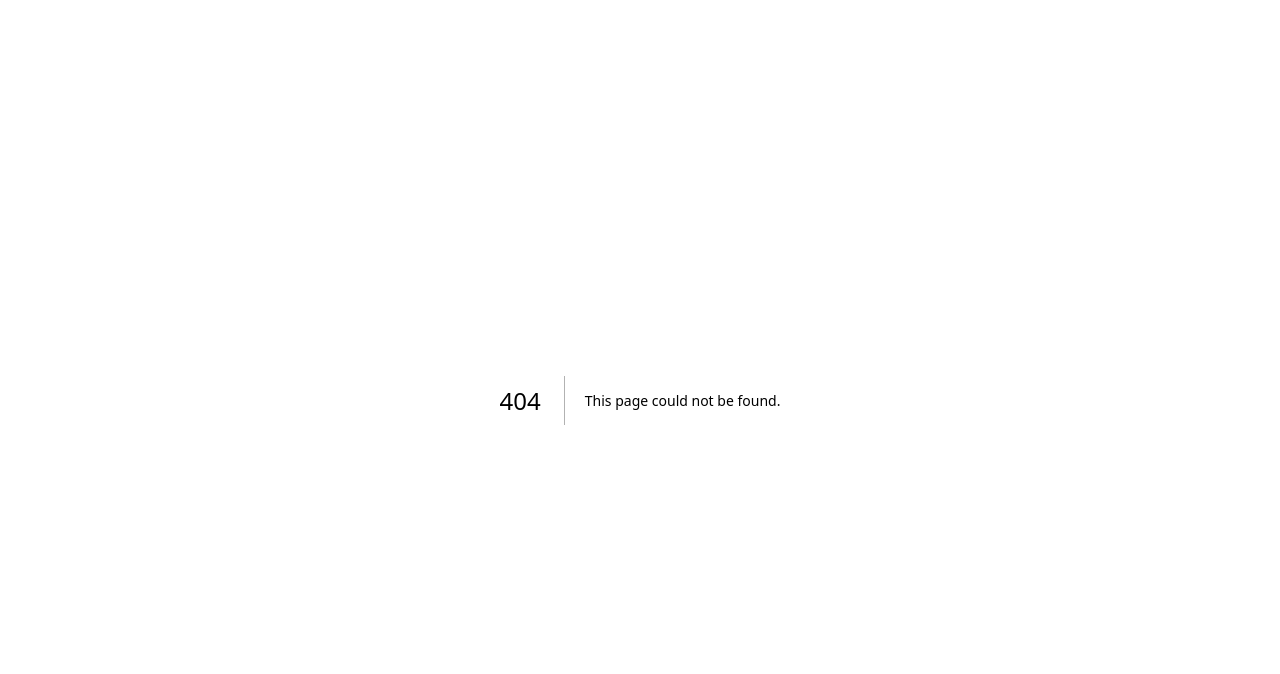
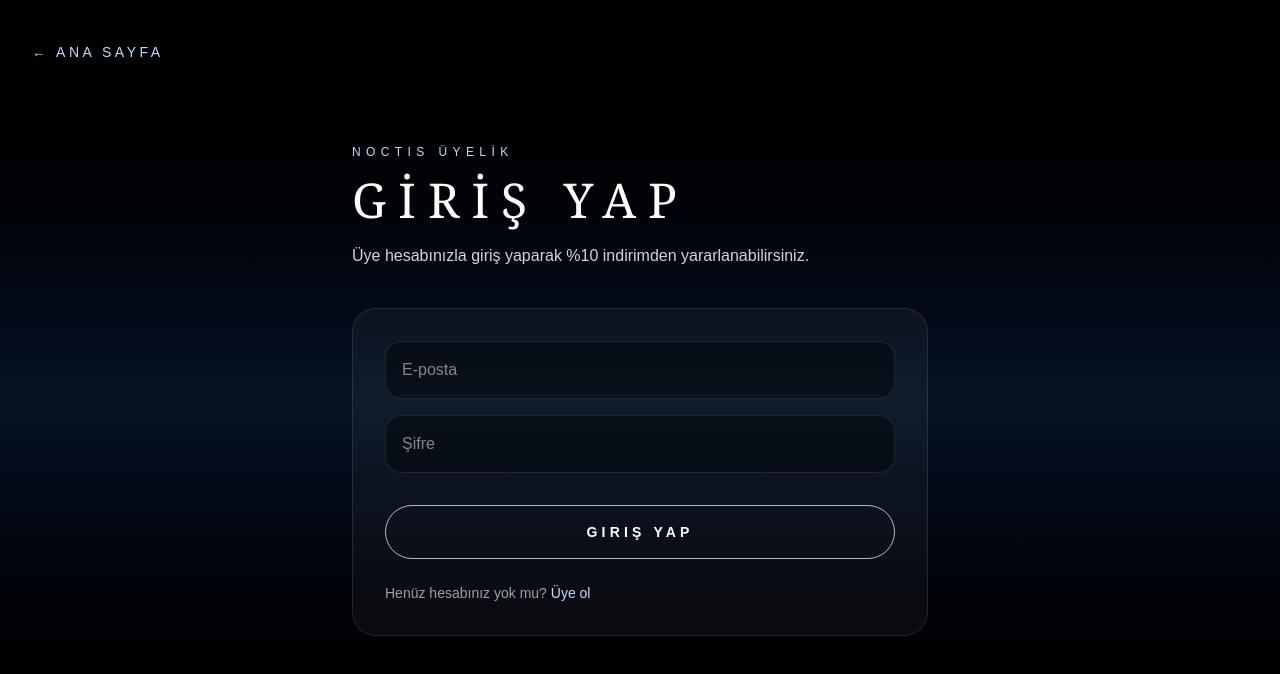
Before and after one commit to noctiswearr-boop/noctis-site, a Next.js app: page /login in a window 1280 px wide. Before the commit this address had no page. Shown: the top 674 px of the page. Built offline with nearby package versions, Linux system fonts and the light colour scheme; no server answers.

Commit message:
Membership login page added

```diff
--- /dev/null
+++ b/app/login/page.tsx
@@ -0,0 +1,90 @@
+"use client";
+
+import Link from "next/link";
+import { useState } from "react";
+import { supabase } from "../../lib/supabase";
+
+export default function LoginPage() {
+  const [email, setEmail] = useState("");
+  const [password, setPassword] = useState("");
+  const [message, setMessage] = useState("");
+
+  async function login(e: React.FormEvent) {
+    e.preventDefault();
+    setMessage("Giriş yapılıyor...");
+
+    const { error } = await supabase.auth.signInWithPassword({
+      email,
+      password,
+    });
+
+    if (error) {
+      console.error(error);
+      setMessage("E-posta veya şifre hatalı.");
+      return;
+    }
+
+    setMessage("Giriş başarılı. Sepete yönlendiriliyorsunuz...");
+    window.location.href = "/cart";
+  }
+
+  return (
+    <main className="min-h-screen bg-gradient-to-b from-black via-[#061326] to-black px-8 py-10 text-white">
+      <Link href="/" className="text-sm tracking-[0.25em] text-blue-200">
+        ← ANA SAYFA
+      </Link>
+
+      <section className="mx-auto max-w-xl py-20">
+        <p className="mb-4 text-xs uppercase tracking-[0.45em] text-blue-200">
+          NOCTIS ÜYELİK
+        </p>
+
+        <h1 className="font-serif text-5xl tracking-[0.25em]">
+          GİRİŞ YAP
+        </h1>
+
+        <p className="mt-5 text-gray-300">
+          Üye hesabınızla giriş yaparak %10 indirimden yararlanabilirsiniz.
+        </p>
+
+        <form
+          onSubmit={login}
+          className="mt-10 rounded-3xl border border-white/10 bg-white/[0.04] p-8"
+        >
+          <div className="space-y-4">
+            <input
+              type="email"
+              value={email}
+              onChange={(e) => setEmail(e.target.value)}
+              placeholder="E-posta"
+              className="w-full rounded-2xl border border-white/10 bg-black/40 p-4 outline-none focus:border-blue-300"
+              required
+            />
+
+            <input
+              type="password"
+              value={password}
+              onChange={(e) => setPassword(e.target.value)}
+              placeholder="Şifre"
+              className="w-full rounded-2xl border border-white/10 bg-black/40 p-4 outline-none focus:border-blue-300"
+              required
+            />
+          </div>
+
+          <button className="mt-8 w-full rounded-full border border-white/70 px-8 py-4 text-sm font-semibold uppercase tracking-[0.3em] hover:bg-white hover:text-black">
+            Giriş Yap
+          </button>
+
+          {message && <p className="mt-5 text-blue-200">{message}</p>}
+
+          <p className="mt-6 text-sm text-gray-400">
+            Henüz hesabınız yok mu?{" "}
+            <Link href="/register" className="text-blue-200 hover:text-white">
+              Üye ol
+            </Link>
+          </p>
+        </form>
+      </section>
+    </main>
+  );
+}
```
